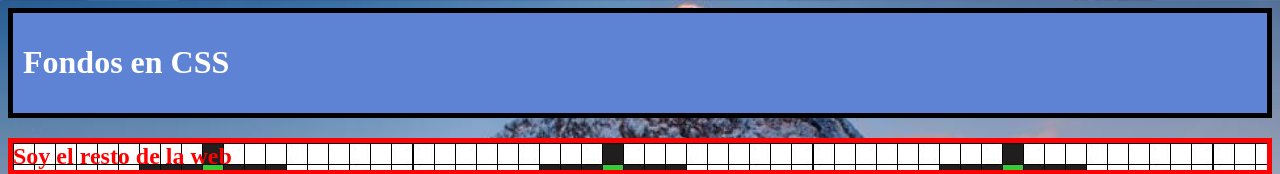
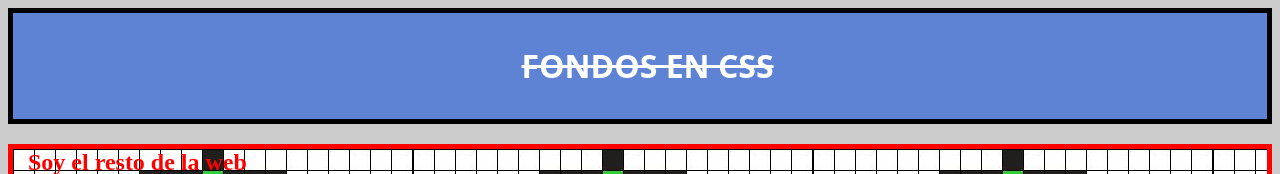
Before and after one commit to DarelShroo/master-en-css-responsive-sass-flexbox-grid-y-boostrap-4, a plain HTML site: page 03-fondos/index.html in a window 1280 px wide. Shown: the top 174 px of the page. Drawn offline with Linux system fonts and the light colour scheme.

Commit message:
Propiedades CSS para textos

```diff
--- a/03-fondos/styles.css
+++ b/03-fondos/styles.css
@@ -1,11 +1,19 @@
 body {
     background-color: #ccc;
+    /*
     background-image: url('./img/fondo5.jpg');
     background-repeat: repeat;
     background-size: 100% 100%;
     background-attachment: fixed;
     background-position: left bottom;
-    color: white
+    color: white*/
+    color: black;
+    text-align: justify;
+    text-indent: 15px;
+    /*
+    word-spacing: 10px;
+    letter-spacing: 5px;
+    */
 }
 
 #caja {
@@ -13,6 +21,11 @@ body {
     padding: 10px;
     background-color: rgb(94, 131, 212);
     color: white;
+    font-family: 'Open Sans';
+    text-align: center;
+    text-transform: uppercase;
+    text-decoration: line-through;
+    vertical-align: top;
 }
 
 h2 {
```
